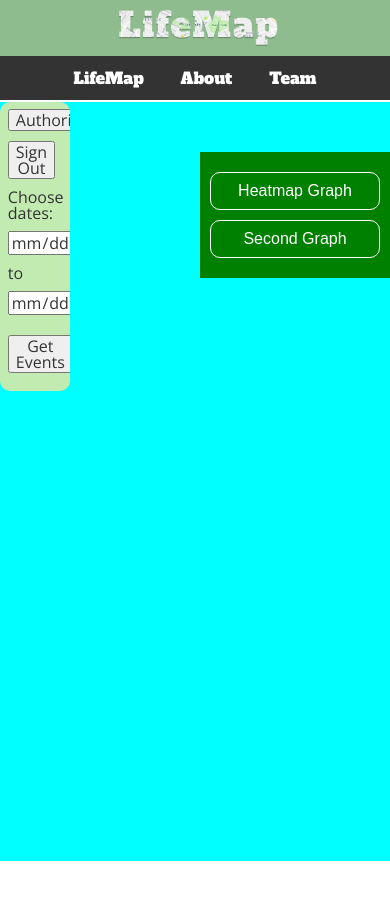
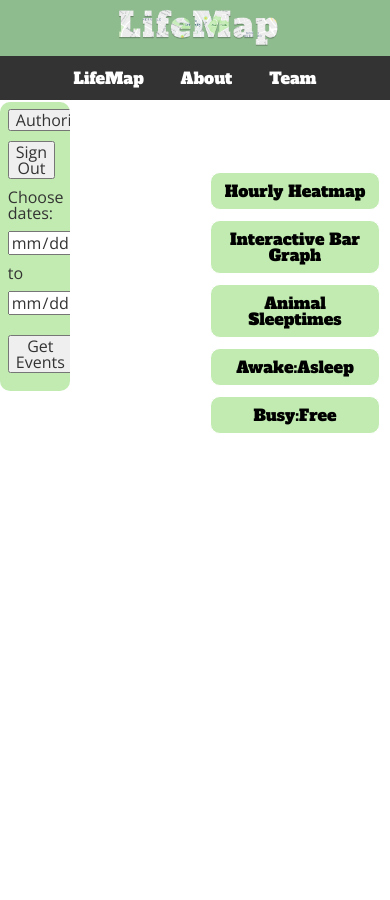
Before and after one commit to lexi-walker/comp20-s2018-team9, a website: page index.html in a window 390 px wide. Shown: the top 900 px of the page. Drawn offline with nearby package versions, Linux system fonts and the light colour scheme; some packages are replaced by stand-ins of ours.

Commit message:
all graph buttons added

```diff
--- a/index.html
+++ b/index.html
@@ -45,7 +45,7 @@
 			</div>
 			<div id="map"></div>
 			<div id="rightmenu">
-				<div class="button" onclick="openNav('graph1')"> Heatmap Graph</div>
+				<div class="button" onclick="openNav('graph1')"> Hourly Heatmap </div>
 				<div class="overlay" id="graph1">
 						<a href="javascript:void(0)" class="closebtn" onclick="closeNav('graph1')">&times;</a>
 						<div class="overlay-content">
@@ -54,13 +54,40 @@
 							<iframe id="hourlyHeatmap" src="d3test/hourlyHeatmap.html"> </iframe>
 					</div>
 				</div>
-				<div class="button" onclick="openNav('graph2')"> Second Graph</div>
+				<div class="button" onclick="openNav('graph2')"> Interactive Bar Graph </div>
 				<div class="overlay" id="graph2">
 						<a href="javascript:void(0)" class="closebtn" onclick="closeNav('graph2')">&times;</a>
 						<div class="overlay-content">
 							<h1> Second n</h1>
 							<h2> short description</h2>
 							<iframe id="hourlyHeatmap" src="d3test/bargraph.html"> </iframe>
+					</div>
+				</div>
+				<div class="button" onclick="openNav('graph3')"> Animal Sleeptimes </div>
+				<div class="overlay" id="graph3">
+						<a href="javascript:void(0)" class="closebtn" onclick="closeNav('graph3')">&times;</a>
+						<div class="overlay-content">
+							<h1> Second n</h1>
+							<h2> short description</h2>
+							<iframe id="hourlyHeatmap" src="d3test/animals.html"> </iframe>
+					</div>
+				</div>
+				<div class="button" onclick="openNav('graph4')"> Awake:Asleep </div>
+				<div class="overlay" id="graph4">
+						<a href="javascript:void(0)" class="closebtn" onclick="closeNav('graph4')">&times;</a>
+						<div class="overlay-content">
+							<h1> Second n</h1>
+							<h2> short description</h2>
+							<iframe id="hourlyHeatmap" src="d3test/jub"> </iframe>
+					</div>
+				</div>
+				<div class="button" onclick="openNav('graph5')"> Busy:Free </div>
+				<div class="overlay" id="graph5">
+						<a href="javascript:void(0)" class="closebtn" onclick="closeNav('graph5')">&times;</a>
+						<div class="overlay-content">
+							<h1> Second n</h1>
+							<h2> short description</h2>
+							<iframe id="hourlyHeatmap" src="d3test/jub"> </iframe>
 					</div>
 				</div>
 
--- a/style/desktop/style.css
+++ b/style/desktop/style.css
@@ -69,19 +69,15 @@
 	position: absolute;
 	top: 30%;
 	right: 0;
-	background-color: red;
 	padding: 10px;
 	width: 190px;
 }
 
-.contentwrap {
-	background-color: aqua;
-	/*overflow-y:hidden; */
-}
+
 
 .button {
-	font-family: sans-serif;
-	color: white;
+	font-family: 'Alfa Slab One';
+	color: black;
 	text-align: center;
 	border-radius: 10px;
 	border-width: 1.5px;
@@ -89,6 +85,7 @@
 	padding: 10px 5px;
 	border-color: white;
 	margin: 10px 0;
+	background-color: #c1ebb0;
 
 }
 .overlay {
@@ -98,7 +95,6 @@
 	z-index: 100;
 	top: 0;
 	left: 0;
-	background-color: rgb(0,0,0);
 	background-color: rgba(0,0,0, 0.9);
 	overflow-x: hidden;
 	transition: 0.5s;
@@ -270,7 +266,7 @@
 
 	#rightmenu {
 		top: 27%;
-		background-color: green;
+
 	}
 
 }
```
